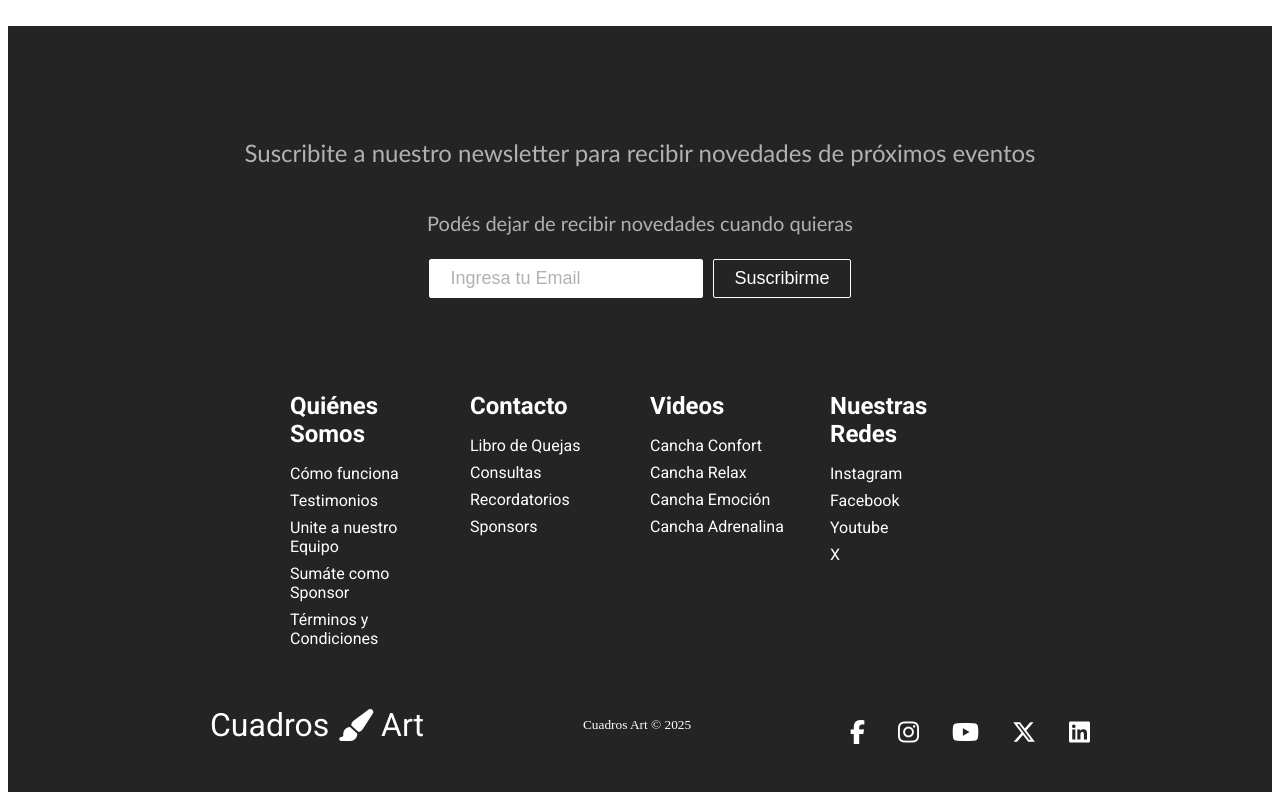
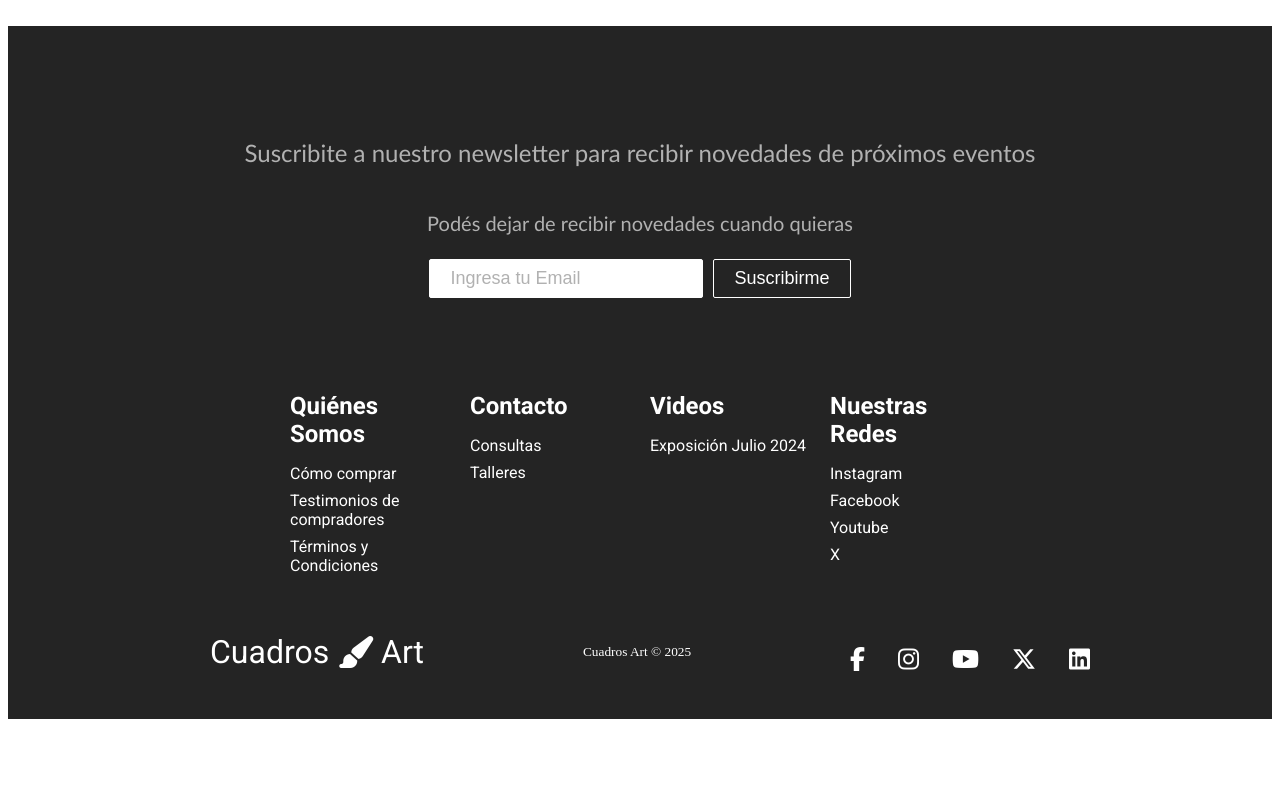
Before and after one commit to mikekmaker/cuadrosart, a React (Create React App) app: page / in a window 1280 px wide. Shown: the part 1632-2432 px from the top of the page. After the commit the page ends 2359 px from the top, so only its background shows below. Built offline with nearby package versions, Linux system fonts and the light colour scheme.

Commit message:
fix footer

```diff
--- a/src/components/Footer.js
+++ b/src/components/Footer.js
@@ -29,27 +29,20 @@ function Footer() {
         <div className='footer-link-wrapper'>
           <div className='footer-link-items'>
             <h2>Qui&eacute;nes Somos</h2>
-            <Link to='/sign-up'>C&oacute;mo funciona</Link>
-            <Link to='/'>Testimonios</Link>
-            <Link to='/'>Unite a nuestro Equipo</Link>
-            <Link to='/'>Sum&aacute;te como Sponsor</Link>
+            <Link to='/sign-up'>C&oacute;mo comprar</Link>
+            <Link to='/'>Testimonios de compradores</Link>
             <Link to='/'>T&eacute;rminos y Condiciones</Link>
           </div>
           <div className='footer-link-items'>
             <h2>Contacto</h2>
-            <Link to='/'>Libro de Quejas</Link>
             <Link to='/'>Consultas</Link>
-            <Link to='/'>Recordatorios</Link>
-            <Link to='/'>Sponsors</Link>
+            <Link to='/'>Talleres</Link>
           </div>
         </div>
         <div className='footer-link-wrapper'>
           <div className='footer-link-items'>
             <h2>Videos</h2>
-            <Link to='/'>Cancha Confort</Link>
-            <Link to='/'>Cancha Relax</Link>
-            <Link to='/'>Cancha Emoci&oacute;n</Link>
-            <Link to='/'>Cancha Adrenalina</Link>
+            <Link to='/'>Exposici&oacute;n Julio 2024</Link>
           </div>
           <div className='footer-link-items'>
             <h2>Nuestras Redes</h2>
```
